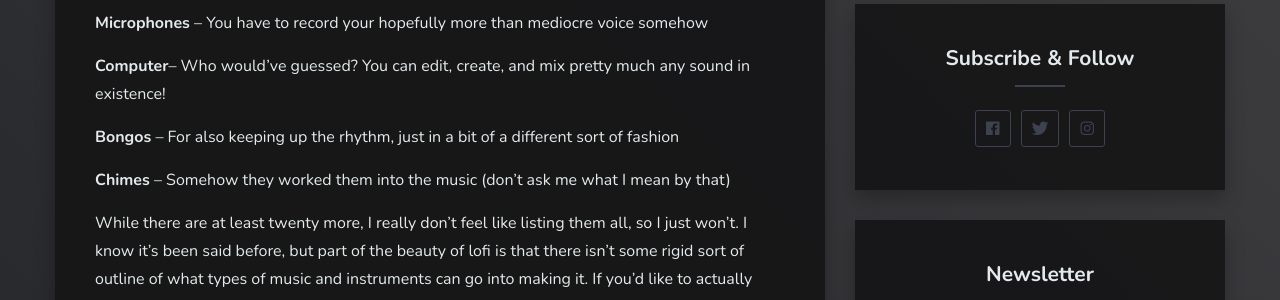
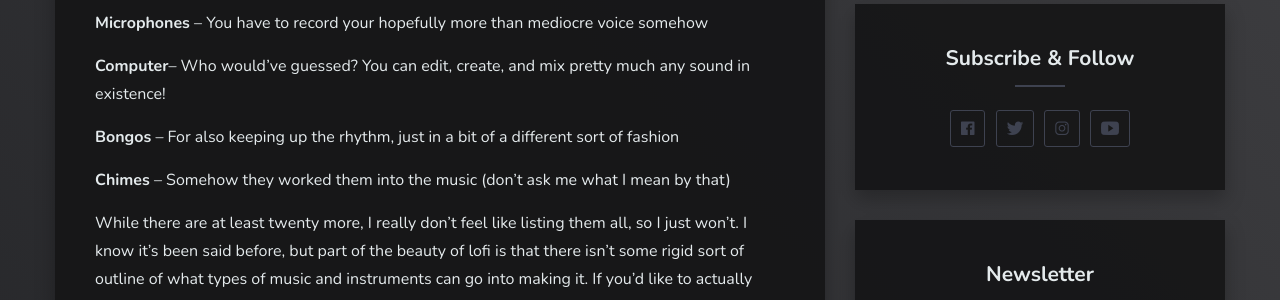
Before and after one commit to LoFi-Online/LoFi-Online, a Jekyll site: the page built from _posts/2019-05-01-what-instruments-are-used-in-lofi.markdown, in a window 1280 px wide. Shown: the part 1439-1739 px from the top of the page. Built offline with Jekyll 4.4.1, drawn with Linux system fonts in a browser that asks for light colours; nearby versions of some CDN libraries.

Commit message:
Update sidebar.html

```diff
--- a/_includes/sidebar.html
+++ b/_includes/sidebar.html
@@ -44,6 +44,11 @@
       </li>
       {% else %} {% endif %}
 
+      {% if site.youtube %}
+      <li class="social-profiles-item">
+        <a href="{{ site.youtube }}" class="social-profiles-link"><i class="ion ion-logo-youtube"></i></a>
+      </li>
+      {% else %} {% endif %}
 
     </ul>
   </div>
```
